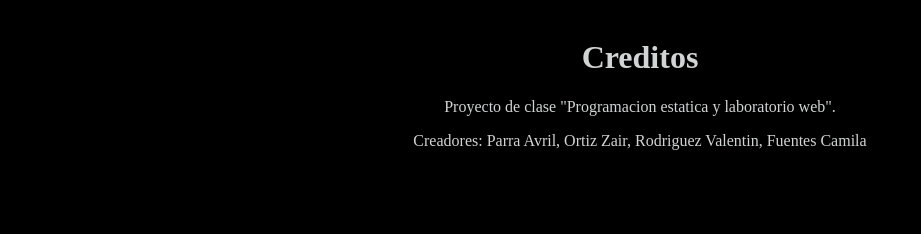
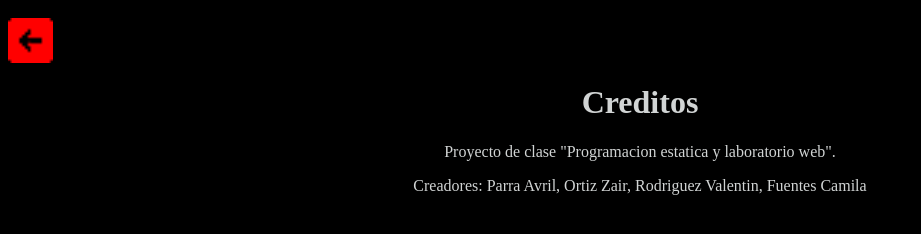
Before and after one commit to Grupo-npc-s/Proyecto-de-juego, a plain HTML site: page ayuda.html in a window 1280 px wide. Shown: the whole page, without its empty margins (0-921 px from the left). Drawn offline with Linux system fonts and the light colour scheme.

Commit message:
Modifique algunas cosas

```diff
--- a/ayuda.html
+++ b/ayuda.html
@@ -5,8 +5,14 @@
     <meta name="viewport" content="width=device-width, initial-scale=1.0">
     <title>Creditos</title>
     <link rel="stylesheet" href="CSS/style.css">
+    <style>
+        img{
+            display: flex;
+        }
+    </style>
 </head>
 <body>
+    <a href="iniciar.html"><img src="imagenes/arrow-left-square-fill.png" alt="" width="45px" height="45px"></a>
     <h1>Creditos</h1>
     <p>Proyecto de clase "Programacion estatica y laboratorio web".</p>
     <p>Creadores: Parra Avril, Ortiz Zair, Rodriguez Valentin, Fuentes Camila</p>
```
Also changed, not shown: iniciar.html (+2 -2 lines).
